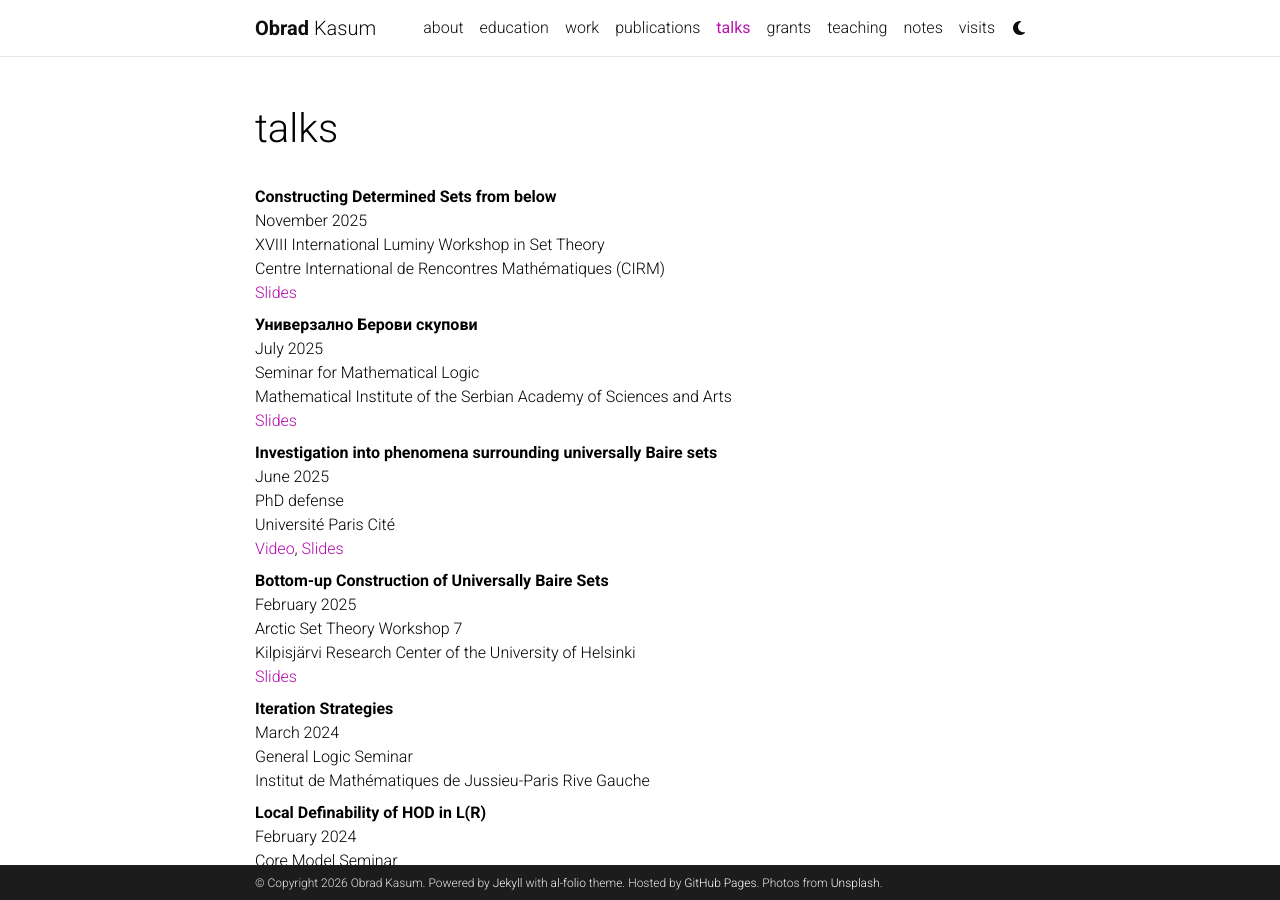
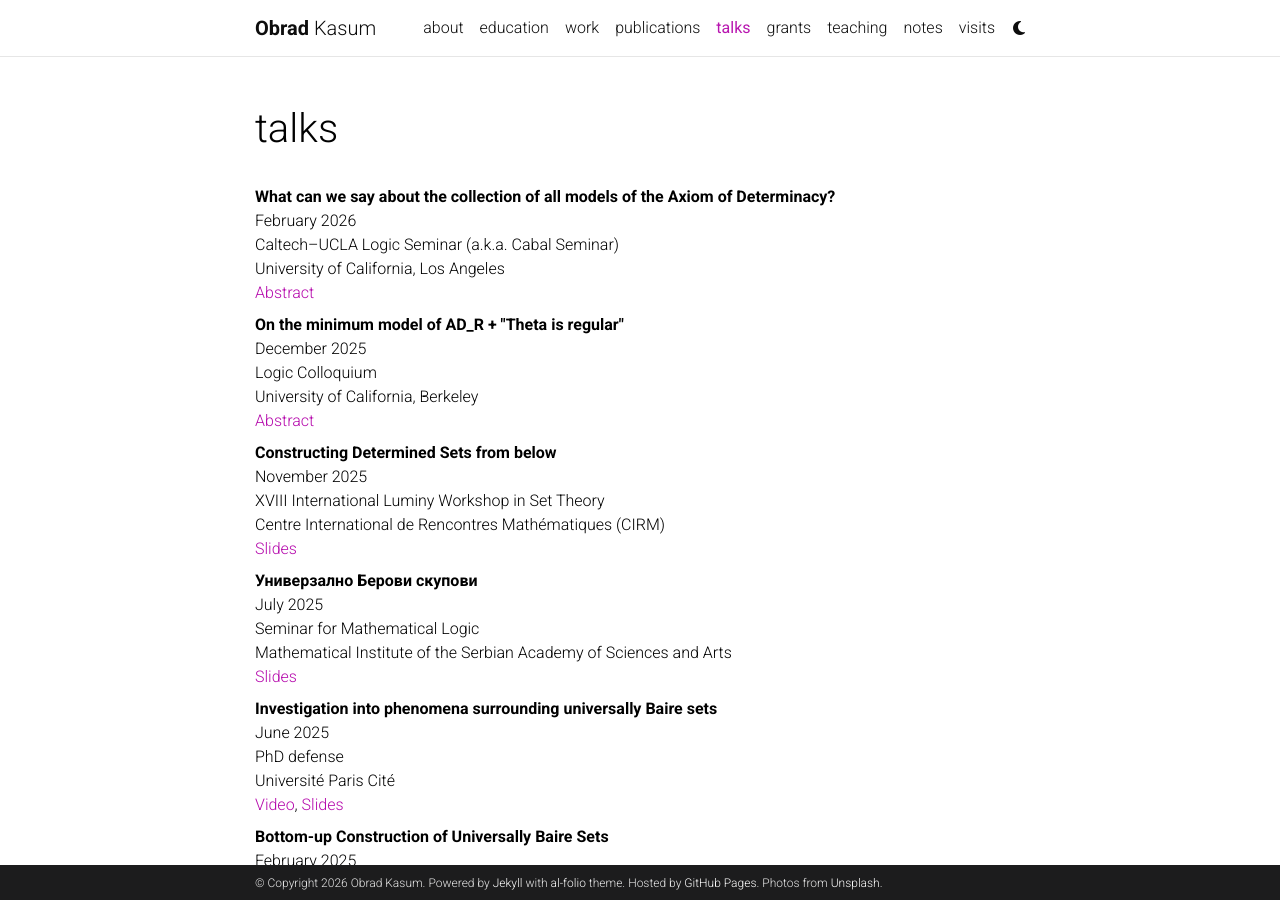
Before and after one commit to obradkasum/obradkasum.github.io, a Jekyll site: the page built from _pages/talks.md, in a window 1280 px wide and 900 px high. Built offline with Jekyll 4.4.1, drawn with Linux system fonts in a browser that asks for light colours; comment, search, counter and statistics services are not loaded; a style sheet for code colours, icons or effects is not loaded.

Commit message:
Update talks.md

```diff
--- a/_pages/talks.md
+++ b/_pages/talks.md
@@ -7,6 +7,18 @@ nav: true
 nav_order: 4
 ---
 <dl>
+<dt>What can we say about the collection of all models of the Axiom of Determinacy?</dt>
+<dd>February 2026<br>
+    Caltech–UCLA Logic Seminar (a.k.a. Cabal Seminar)<br>
+    University of California, Los Angeles<br>
+    <a href = "https://www.math.ucla.edu/~ineeman/cabal-seminar.php">Abstract</a></dd>
+
+<dt>On the minimum model of AD_R + "Theta is regular"</dt>
+<dd>December 2025<br>
+    Logic Colloquium<br>
+    University of California, Berkeley<br>
+    <a href = "https://logic.berkeley.edu/past-events.html">Abstract</a></dd>
+
 <dt>Constructing Determined Sets from below</dt>
 <dd>November 2025<br>
     XVIII International Luminy Workshop in Set Theory<br>
```
